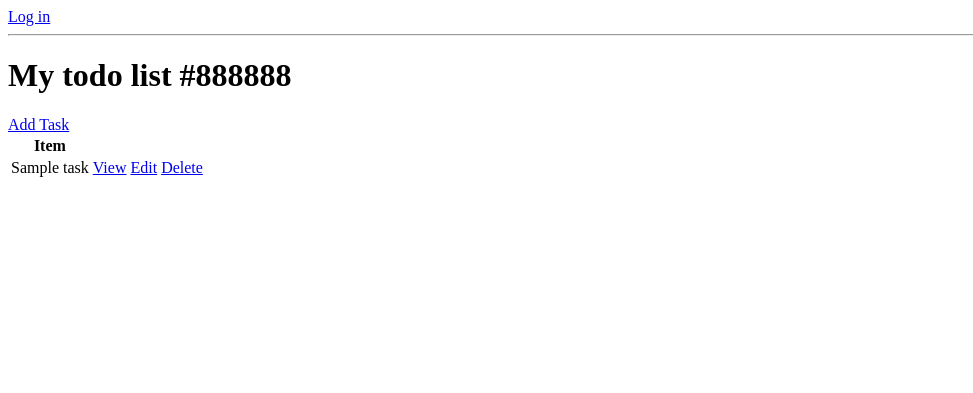
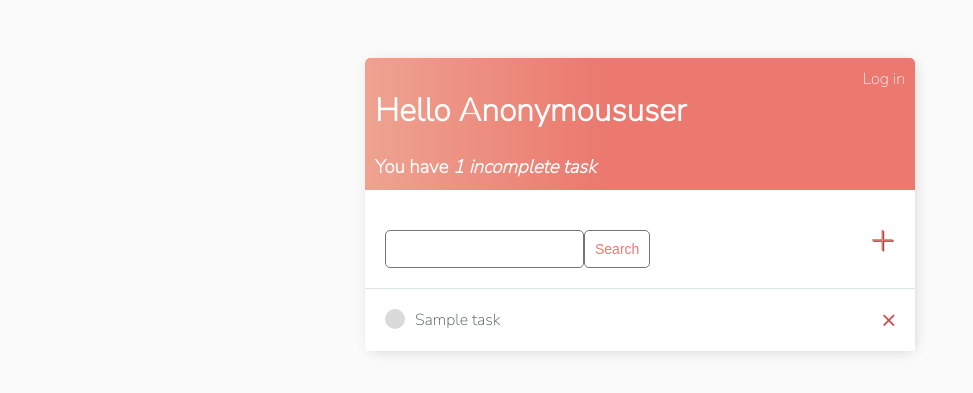
Before and after one commit to ashurmatovlochinbek/todo_list_project, a Django app: template base/templates/base/task_list.html in a window 1280 px wide. Shown: the top 393 px of the page, without its empty margins (0-973 px from the left). Run offline with Django 3.2, Linux system fonts and the light colour scheme; the template is opened without the code that fills it: most values are stand-ins (such as "Sample title", 1, 10 or a date in 2020).

Commit message:
I did changes for project

```diff
--- /dev/null
+++ b/base/templates/base/main.html
@@ -0,0 +1,142 @@
+<!DOCTYPE html>
+<html lang="en">
+<head>
+    <meta charset="UTF-8">
+    <title>To Do Items</title>
+    <style>
+      body{
+        background-color: #FAFAFA;
+        font-family: 'Nunito Sans', sans-serif;
+        padding-top: 50px;
+      }
+
+      h1,
+      h2,
+      h3,
+      h4,
+      h5,
+      h6,
+        {
+            font-family: 'Raleway', sans-serif;
+        }
+
+      .container{
+        max-width:550px;
+        margin: auto;
+        background-color: #fff;
+        -webkit-box-shadow: 2px 2px 13px -4px rgba(0, 0, 0, 0.21);
+        box-shadow: 2px 2px 13px -4px rgba(0, 0, 0, 0.21);
+      }
+
+      .header-bar {
+            display: flex;
+            justify-content: space-between;
+            color: #fff;
+            padding: 10px;
+            border-radius: 5px 5px 0 0;
+            background: linear-gradient(90deg, #EEA390 0%, #EB796F 43%, #EB796F 100%);
+        }
+
+        .header-bar a {
+            color: rgb(247, 247, 247);
+            text-decoration: none;
+        }
+
+        .task-wrapper {
+            display: flex;
+            align-items: center;
+            justify-content: space-between;
+            background-color: #fff;
+            border-top: 1px solid #dfe4ea;
+            overflow: hidden;
+        }
+
+        .task-title {
+            display: flex;
+            padding: 20px;
+        }
+
+        .task-title a {
+            text-decoration: none;
+            color: #4b5156;
+            margin-left: 10px;
+        }
+
+        .delete-link {
+            text-decoration: none;
+            font-weight: 900;
+            color: #cf4949;
+            font-size: 22px;
+            line-height: 0;
+            padding: 20px 20px;
+        }
+
+        .task-complete-icon {
+            height: 20px;
+            width: 20px;
+            background-color: rgb(105, 192, 105);
+            border-radius: 50%;
+        }
+
+        .task-incomplete-icon {
+            height: 20px;
+            width: 20px;
+            background-color: rgb(218, 218, 218);
+            border-radius: 50%;
+        }
+
+
+        #add-link {
+            color: #EB796F;
+            text-decoration: none;
+            font-size: 42px;
+            text-shadow: 1px 1px #81413b;
+        }
+
+        #search-add-wrapper {
+            display: flex;
+            justify-content: space-between;
+            align-items: center;
+            padding: 20px;
+        }
+
+        input[type=text],
+        input[type=password],
+        textarea {
+            border: 1px solid #757575;
+            border-radius: 5px;
+            padding: 10px;
+            width: 90%;
+        }
+
+        label {
+            padding-top: 10px !important;
+            display: block;
+        }
+
+        .button {
+            border: 1px solid #757575;
+            background-color: #FFF;
+            color: #EB796F;
+            padding: 10px;
+            font-size: 14px;
+            border-radius: 5px;
+            cursor: pointer;
+            text-decoration: none;
+        }
+        .card-body {
+            padding: 20px;
+        }
+
+    </style>
+    <link rel="preconnect" href="https://fonts.googleapis.com">
+    <link rel="preconnect" href="https://fonts.gstatic.com" crossorigin>
+    <link href="https://fonts.googleapis.com/css2?family=Nunito+Sans:wght@200&display=swap" rel="stylesheet">
+</head>
+<body>
+    <div class="container">
+        {% block content %}
+        {% endblock content%}
+    </div>
+</body>
+</html>
--- a/base/templates/base/task_list.html
+++ b/base/templates/base/task_list.html
@@ -1,37 +1,56 @@
 <!DOCTYPE html>
 <html lang="en">
+{% extends 'base/main.html' %}
+{% block content %}
 <head>
     <meta charset="UTF-8">
     <title>Title</title>
 </head>
 <body>
-    {% if request.user.is_authenticated %}
-        <p>{{request.user}}</p>
+    <div class="header-bar">
+        <div>
+            <h1>Hello {{request.user|title}}</h1>
+            <h3 style="margin:0">You have <i>{{count}} incomplete task{{ count|pluralize:"s" }}</i></h3>
+        </div>
+
+        {% if request.user.is_authenticated %}
         <a href="{% url 'logout' %}">Log out</a>
-    {% else %}
+        {% else %}
         <a href="{% url 'login' %}">Log in</a>
-    {% endif %}
+        {% endif %}
+    </div>
 
-    <hr>
-    <h1>My todo list {{color}}</h1>
-    <a href="{% url 'task-create' %}">Add Task</a>
-    <table>
-        <tr>
-            <th>Item</th>
-            <th></th>
-            <th></th>
-            <th></th>
-        </tr>
+    <div id="search-add-wrapper">
+        <form method="get" style="margin-top: 20px; display: flex;">
+            <input type="text" name="search-area" value="{{search_input}}"/>
+            <input  class="button" type="submit" value="Search"/>
+        </form>
+        <a id="add-link" href="{% url 'task-create' %}">&#x2b;</a>
+    </div>
+
+
+    <div class="task-items-wrapper">
         {% for task in tasks %}
-        <tr>
-            <td>{{task.title}}</td>
-            <td><a href="{% url 'task' task.id %}">View</a></td>
-            <td><a href="{% url 'task-update' task.id %}">Edit</a></td>
-            <td><a href="{% url 'task-delete' task.id %}">Delete</a></td>
-        </tr>
+        <div class="task-wrapper">
+            {% if task.complete %}
+                <div class="task-title">
+                    <div class="task-complete-icon"></div>
+                    <i><s><a href="{% url 'task-update' task.id %}">{{task}}</a></s></i>
+                </div>
+                <a class="delete-link" href="{% url 'task-delete' task.id %}">&#215;</a>
+            {% else %}
+                <div class="task-title">
+                    <div class="task-incomplete-icon"></div>
+                    <a href="{% url 'task-update' task.id %}">{{task}}</a>
+                </div>
+                <a class="delete-link" href="{% url 'task-delete' task.id %}">&#215;</a>
+            {% endif %}
+
+        </div>
         {% empty %}
             <h3>No items in list</h3>
         {% endfor %}
-    </table>
+    </div>
 </body>
+{% endblock content %}
 </html>
```
Also changed, not shown: base/templates/base/login.html (+12 -1 lines), base/templates/base/register.html (+24 -7 lines), base/templates/base/task_confirm_delete.html (+15 -6 lines), base/templates/base/task_form.html (+16 -7 lines), base/views.py (+7 -0 lines), db.sqlite3.
